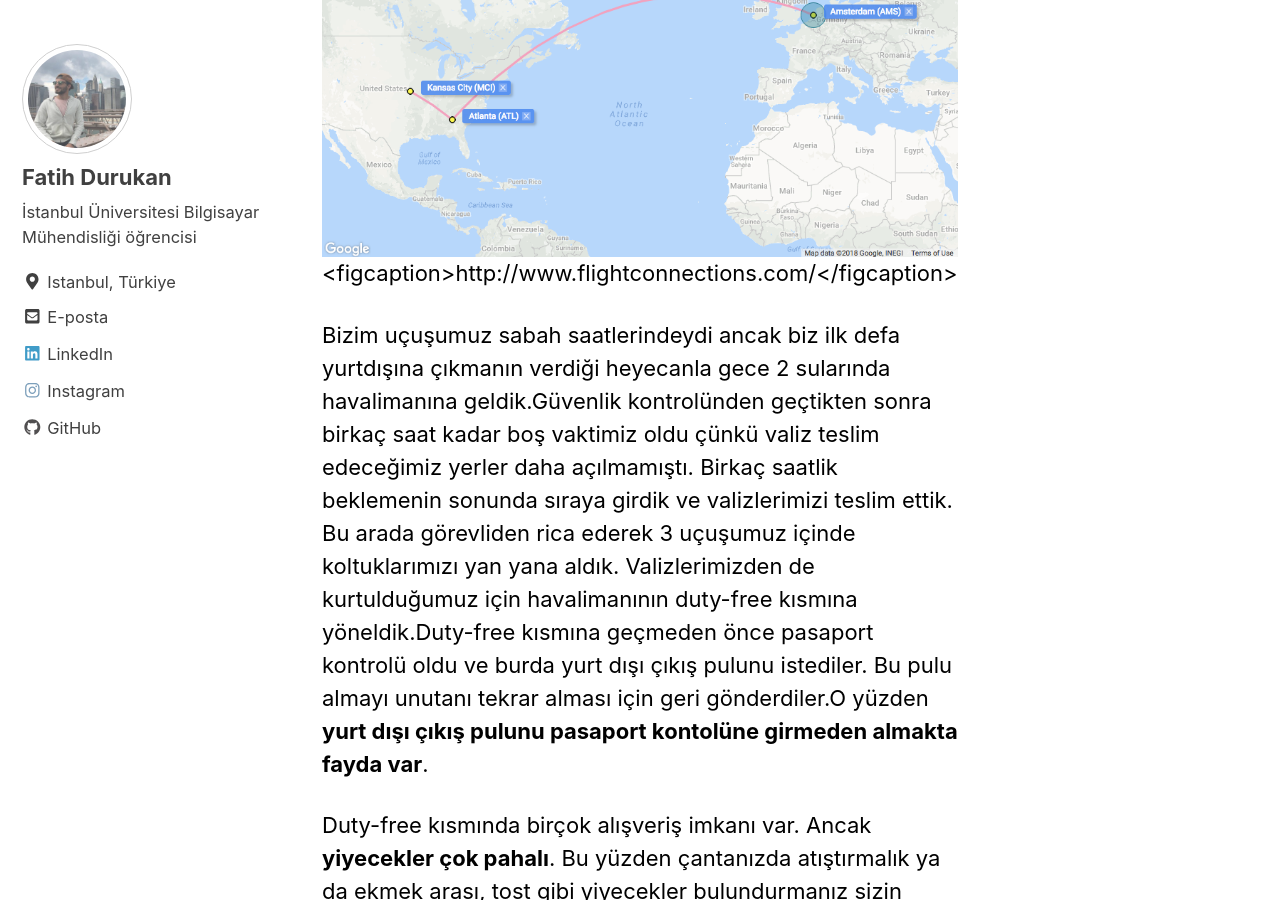
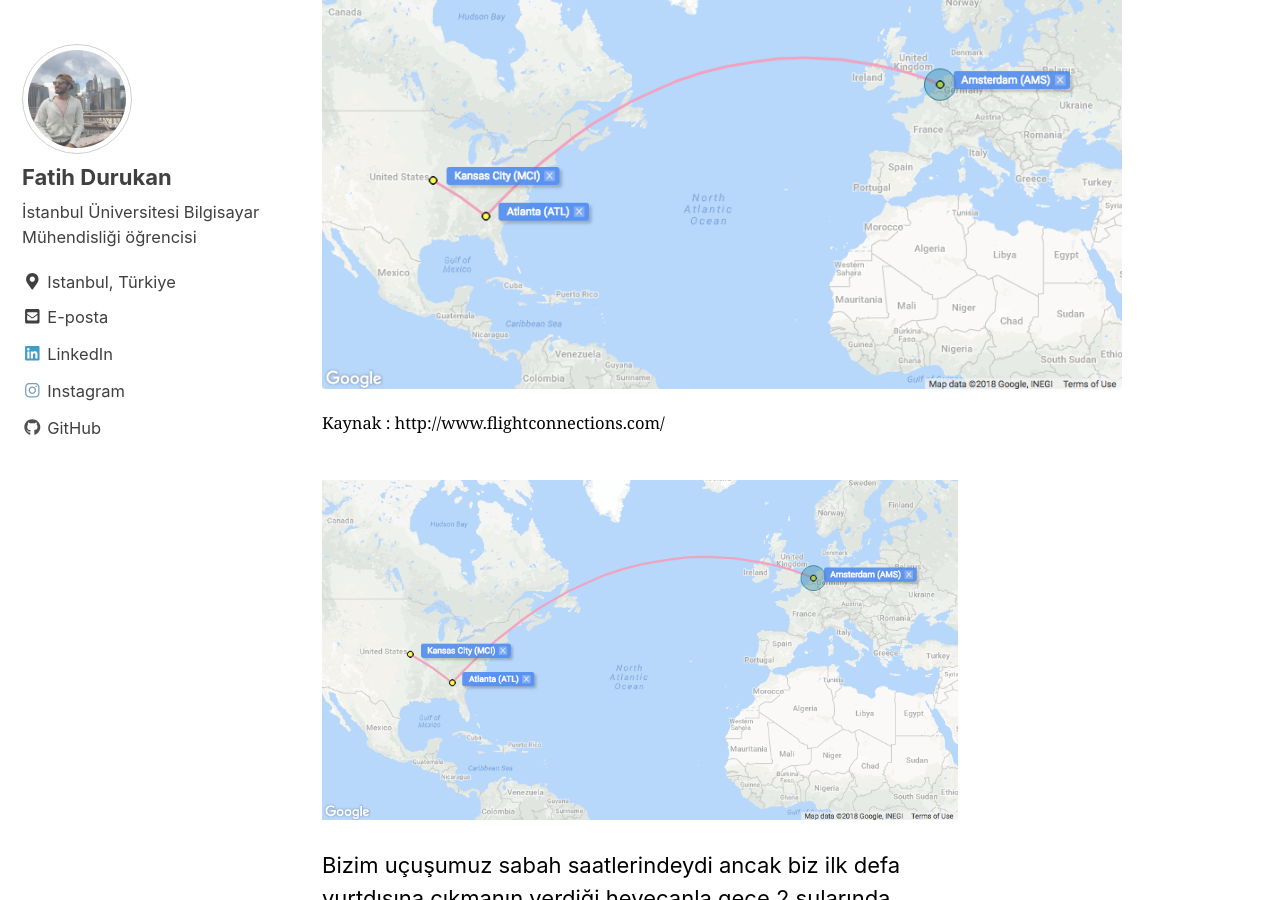
Before and after one commit to fatihdurukan/fatihdurukan.github.io, a Jekyll site: the page built from _posts/2018-01-19-amerikaya-yolculuk.md, in a window 1280 px wide and 900 px high, scrolled down 901 px. Built offline with Jekyll 4.4.1, drawn with Linux system fonts in a browser that asks for light colours; nearby versions of some CDN libraries.

Commit message:
Amerikaya gidis

```diff
--- a/_posts/2018-01-19-amerikaya-yolculuk.md
+++ b/_posts/2018-01-19-amerikaya-yolculuk.md
@@ -15,7 +15,13 @@ Birçok koşturmanın sonunda arkadaşımla birlikte havalimanındayız. Bizi ç
 
 
 Uçuşumuz İstanbul - Amsterdam - Atlanta - Kansas City şeklinde 3 aktarmalıydı.Yani önümüzdeki yaklaşık 20 saatimiz havalimanlarında ve uçuşlarda geçecekti.
-![rota]({{ site.url }}{{ site.baseurl }}/assets/images/amerikaya-yolculuk-rota.png){:height="1080px" width="800px"}{: .align-center}<figcaption>http://www.flightconnections.com/</figcaption>
+
+<figure style="width:800px" class="align-center">
+  <img src="{{ site.url }}{{ site.baseurl }}/assets/images/amerikaya-yolculuk-rota.png" alt="">
+  <figcaption>Kaynak : http://www.flightconnections.com/</figcaption>
+</figure>
+
+![rota]({{ site.url }}{{ site.baseurl }}/assets/images/amerikaya-yolculuk-rota.png){:height="1080px" width="800px"}{: .align-center}
 
 Bizim uçuşumuz sabah saatlerindeydi ancak biz ilk defa yurtdışına çıkmanın verdiği heyecanla gece 2 sularında havalimanına geldik.Güvenlik kontrolünden geçtikten sonra birkaç saat kadar boş vaktimiz oldu çünkü valiz teslim edeceğimiz yerler daha açılmamıştı. Birkaç saatlik beklemenin sonunda sıraya girdik ve valizlerimizi teslim ettik. Bu arada görevliden rica ederek 3 uçuşumuz içinde koltuklarımızı yan yana aldık. Valizlerimizden de kurtulduğumuz için havalimanının duty-free kısmına yöneldik.Duty-free kısmına geçmeden önce pasaport kontrolü oldu ve burda yurt dışı çıkış pulunu istediler. Bu pulu almayı unutanı tekrar alması için geri gönderdiler.O yüzden **yurt dışı çıkış pulunu pasaport kontolüne girmeden almakta fayda var**.
 
@@ -24,7 +30,7 @@ Duty-free kısmında birçok alışveriş imkanı var. Ancak **yiyecekler çok p
 
 
 Amsterdam uçuşumuz KLM firmasıylaydı. Çalışanları gayet güler yüzlü.Ben uçak biletlerimi sırt çantamın içine, sırt çantamıda baş üstü bölmesine koymuştum ki uçarken havanın soğuk olmasından dolayı biletler ıslanmış ve kullanılmaz hale gelmişti.Bu yüzden biletlerinizi ve belgelerinizi bir dosya içinde saklamakta fayda var.3 saat civarında süren uçuş sonunda Amsterdam'a indik. **Transit yolcu olduğumuz için valizlerimizi ABD'de iç hatlara geçerken alacağız**. Burda tekrar bir güvenlik konrolünden geçtik. Havalimanın dev bir AVM gibiydi. Biraz dolaştıktan sonra vakit geçirmek için Starbucks'a girdik. Alışveriş yaparken ya kredi kartı kullanmalısınız ya da yanınızda Euro bulundurmalısınız. Bizim yanımızda Euro yoktu, ödemeyi dolarla yaptık para üstünü Euro olarak verdiler. Biletleri yenilerken görevli kadın bana başkasının biletini vermiş. Allahtan bunu hemen farkettim ve düzelttirdim. Uçağa girerken arkadaşımla beni ayakkabılarımıza kadar aradılar.Türk olduğumuzdan dolayı mı anlayamadık.Herkes rahatça geçerken bizim aranmamız birazcık garip geldi tabi. Tek korkumuz çantamızdaki yiyeceklerin alınmasıydı çünkü onlar bizim birkaç günlük yiyecek stoğumuzdu.Neyse ki birşey demediler.
-![Amsterdam]({{ site.url }}{{ site.baseurl }}/assets/images/amerikaya-yolculuk-amsterdam.jpg){:height="1080px" width="800px"}{: .align-center}
+![Amsterdam]({{ site.url }}{{ site.baseurl }}/assets/images/amerikaya-yolculuk-amsterdam.jpg){:height="800px" width="1080px"}{: .align-center}
 
 
 Amsterdam-Atlanta uçuşu transatlantik bir uçuş olduğu için uçak farklı ve çok büyüktü.Koltuklarımıza geçtiğimizde koltukların üzerinde ufak battaniye, göz bandı, kulaklık, ıslak mendil gibi şeylerden oluşan bir paket vardı.Koltuklar gayet rahat ve genişti. Ayrıca her koltuk arkasında vakit geçirmeniz için tabletler var. Bu tabletlerde bol bol oyun, film, dizi mevcut. Diğer yolcularla oyun oynayabilir,
```
Also changed, not shown: _pages/amerika.md (+1 -1 lines), assets/images/amerikaya-yolculuk-atlanta.JPG (added).
